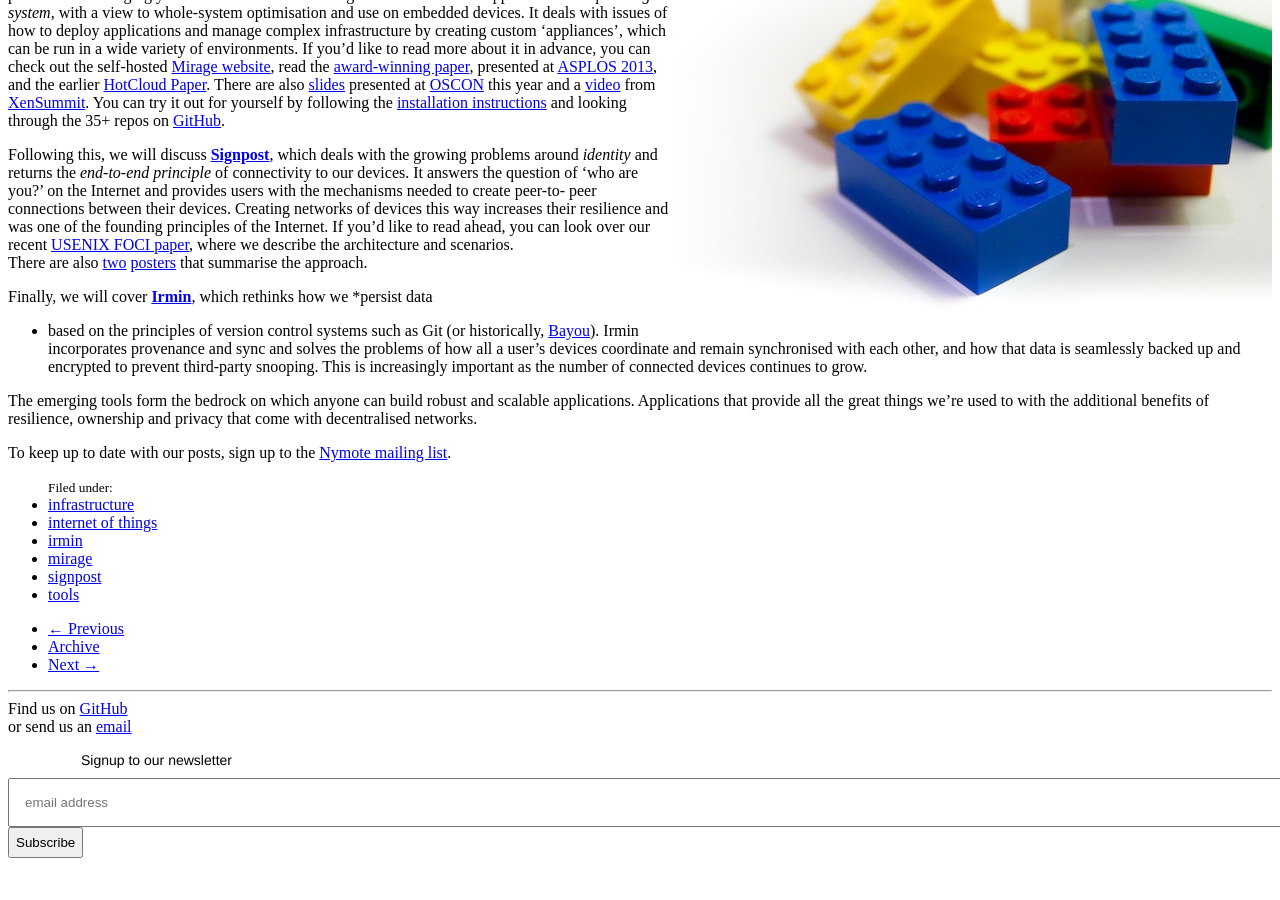
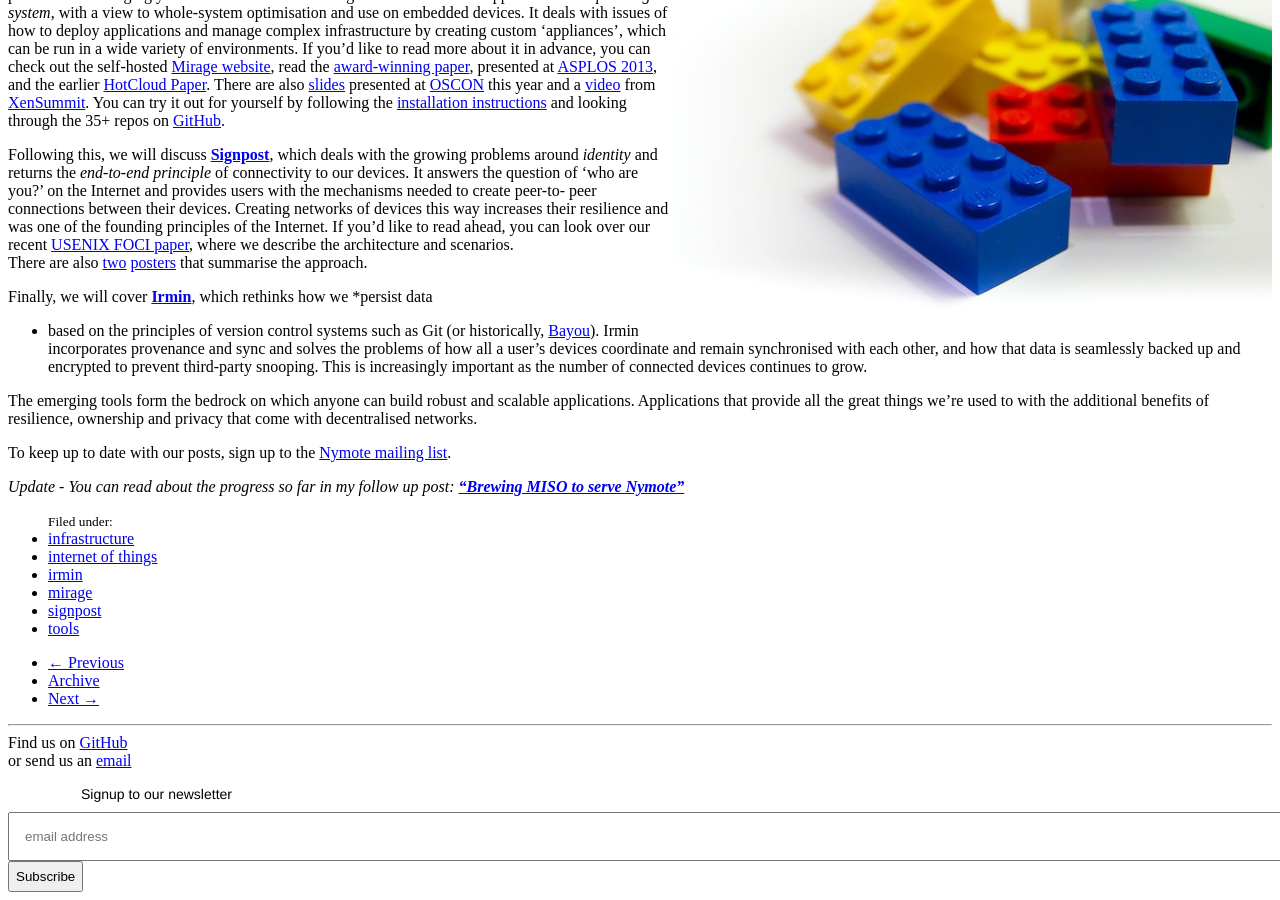
Before and after one commit to nymote/nymote.github.io, a Jekyll site: the page built from blog/_posts/2013-09-02-introducing-nymote.md, in a window 1280 px wide and 900 px high, scrolled down 1317 px. Built offline with Jekyll 4.4.1, drawn with Linux system fonts in a browser that asks for light colours; nearby versions of some CDN libraries; library files that are not in the unit come from our copies; comment, search, counter and statistics services are not loaded; before the commit the page ends 2183 px from its top, so only the background shows below that.

Commit message:
add forward link to miso post

```diff
--- a/blog/_posts/2013-09-02-introducing-nymote.md
+++ b/blog/_posts/2013-09-02-introducing-nymote.md
@@ -189,4 +189,8 @@
 To keep up to date with our posts, sign up to the
 [Nymote mailing list][followers-list].
 
+*Update - You can read about the progress so far in my follow up post:
+**["Brewing MISO to serve Nymote"][miso-post]***
+
 [followers-list]: http://eepurl.com/mXYb1
+[miso-post]: http://nymote.org/blog/2015/brewing-miso-to-serve-nymote/
```
